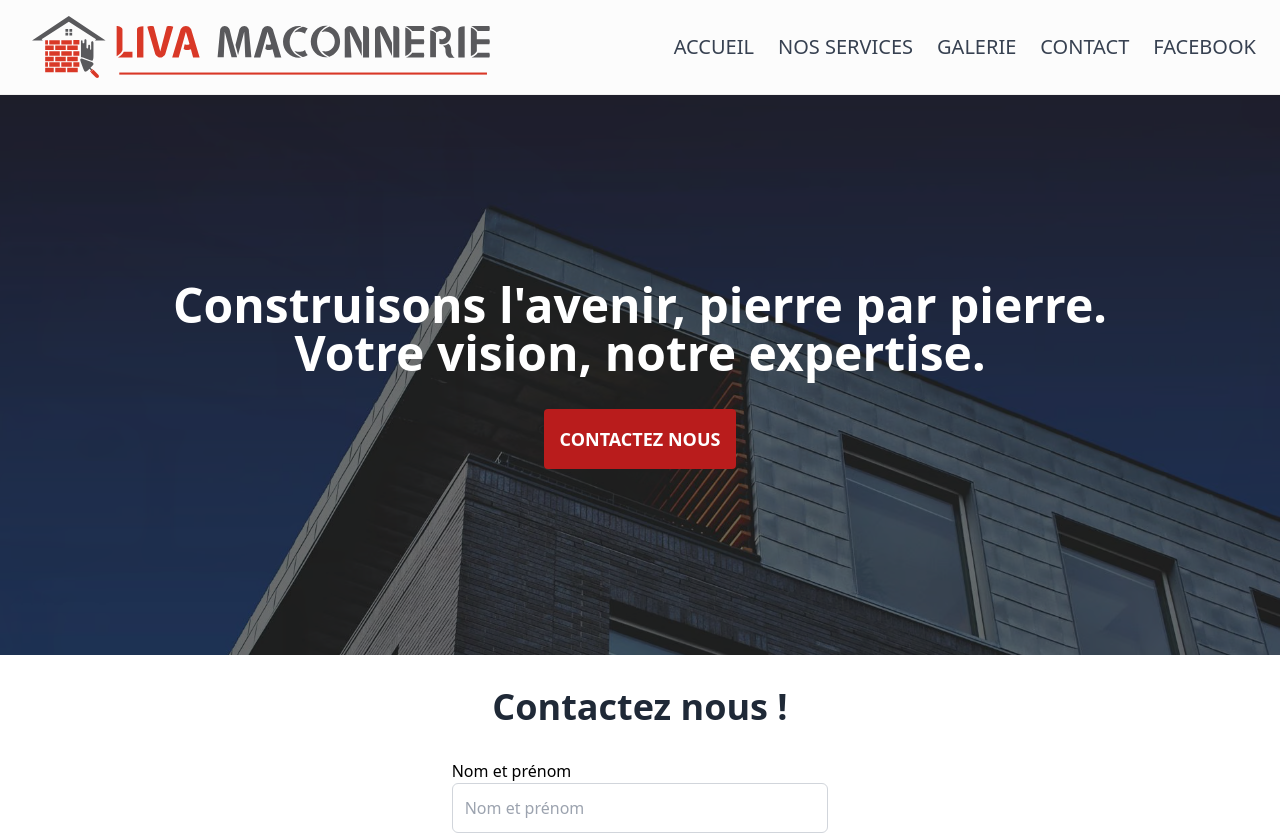
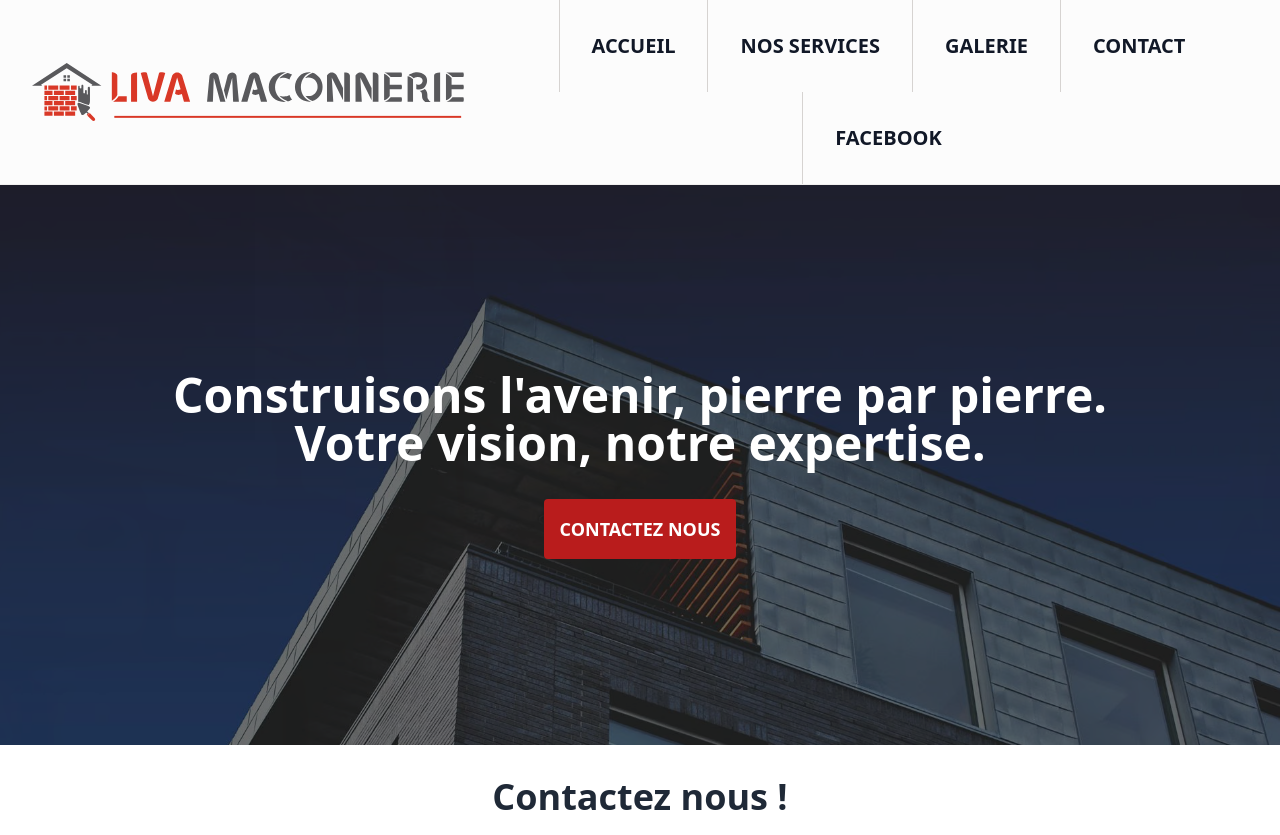
Before and after one commit to jordanlepera/liva, a Next.js app: page / in a window 1280 px wide. Shown: the top 835 px of the page. Built offline with nearby package versions, Linux system fonts and the light colour scheme.

Commit message:
style(Main.tsx): change menu item style (occupy the full top bar space + new hover interactions)

```diff
--- a/src/templates/Main.tsx
+++ b/src/templates/Main.tsx
@@ -86,13 +86,13 @@ const Main = (props: IMainProps) => (
     <div className="mx-auto">
       <header className="sticky top-0 z-40 border-b border-stone-300/30 bg-stone-100/30 backdrop-blur-xl">
         <div>
-          <nav className="flex items-center justify-between py-4">
+          <nav className="flex items-center justify-between">
             <div className="px-8">
               <Link href="/">
                 <Image src={logo} alt="Liva Maçonnerie" priority />
               </Link>
             </div>
-            <div className="mx-8 flex flex-col items-center justify-center rounded-sm border-stone-500 transition-all focus:ring focus:ring-stone-300 xl:hidden">
+            <div className="mx-8 flex flex-col items-center justify-center rounded-sm border-stone-500 py-4 transition-all focus:ring focus:ring-stone-300 xl:hidden">
               <button
                 type="button"
                 className="flex flex-col items-center justify-center  border-none text-xs font-bold uppercase text-gray-700 hover:text-gray-900"
@@ -102,21 +102,19 @@ const Main = (props: IMainProps) => (
                 Menu
               </button>
             </div>
-            <ul className="hidden flex-wrap text-xl xl:flex">
+            <ul className="hidden h-full flex-wrap items-center justify-center text-xl xl:flex">
               {menuItems.map((item, index) => {
                 return (
-                  <li
-                    className="mr-6"
+                  <Link
+                    href={item.href}
+                    className="border-none font-bold uppercase text-gray-900"
+                    target={item.target}
                     key={`menu-item-${index + Math.random()}`}
                   >
-                    <Link
-                      href={item.href}
-                      className="border-none uppercase text-gray-700 hover:text-gray-900"
-                      target={item.target}
-                    >
+                    <li className="flex h-full min-h-[3rem] items-center justify-center border-l border-stone-300 p-8 transition-all duration-200 hover:bg-stone-100 hover:text-gray-500">
                       {item.text}
-                    </Link>
-                  </li>
+                    </li>
+                  </Link>
                 );
               })}
             </ul>
```
